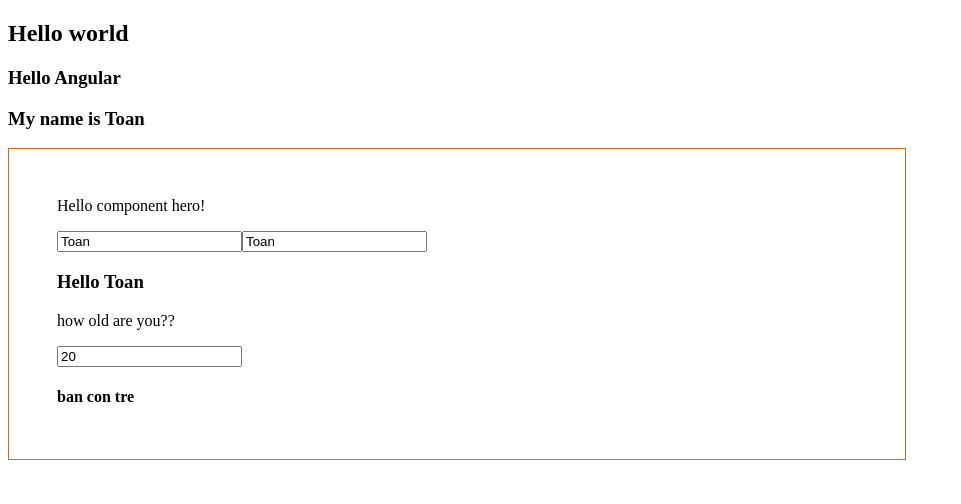
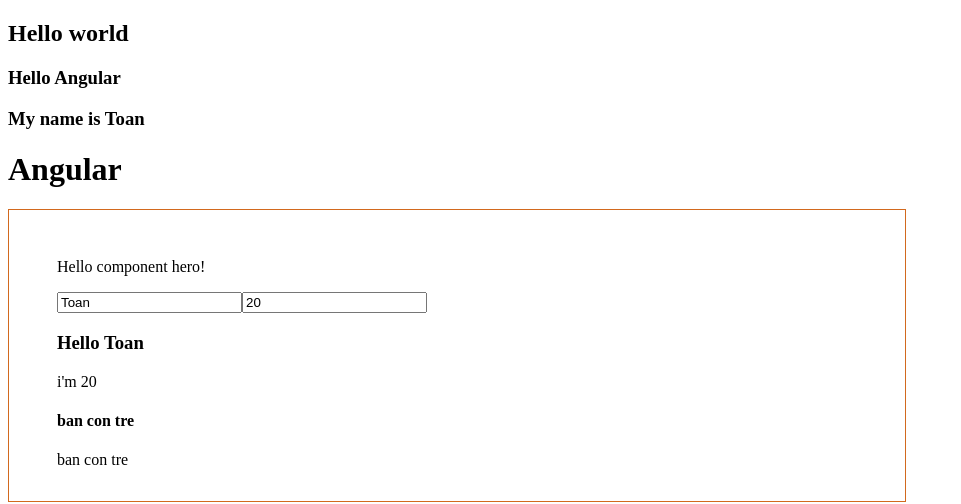
Before and after one commit to nhattoan009/Angular2021, an Angular app: page / in a window 1280 px wide. Shown: the top 504 px of the page, without its empty margins (0-961 px from the left). Built offline with nearby package versions, Linux system fonts and the light colour scheme.

Commit message:
ng-template

```diff
--- a/src/app/app.component.html
+++ b/src/app/app.component.html
@@ -2,4 +2,5 @@
 <h3>Hello Angular</h3>
 <h3>My name is Toan</h3>
 
+<h1>{{title}}</h1>
 <app-hero></app-hero>
--- a/src/app/hero/hero.component.html
+++ b/src/app/hero/hero.component.html
@@ -2,10 +2,20 @@
     <p>Hello component hero!</p>
 
     <input value="{{name}}" title="day la {{name}}">
-    <input [value]="name" [title]="'day la '+ name">
+    <input [(ngModel)]="age" [title]="'day la '+ age">
     <h3>Hello {{name}}</h3>
-    <p>how old are you??</p>
-    <input [value]="age">
-    <h4 *ngIf="age > 30">ban gia roi</h4>
-    <h4 *ngIf="age < 30">ban con tre</h4>
+    <p>i'm {{age}}</p>
+    <h4 *ngIf="age > 20">ban gia roi</h4>
+    <h4 *ngIf="age <= 20">ban con tre</h4>
+
+
+    <div *ngIf="age > 20; then gia; else tre">
+    </div>
+    <ng-template #tre>
+        ban con tre
+    </ng-template>
+    <ng-template #gia>
+        ban da gia
+    </ng-template>
+
 </div>
--- a/src/app/hero/hero.component.ts
+++ b/src/app/hero/hero.component.ts
@@ -13,5 +13,9 @@ export class HeroComponent implements OnInit {
 
   ngOnInit(): void {
   }
+  public reset(): void{
+    this.name = '';
+    console.log('click next');
+  }
 
 }
```
Also changed, not shown: src/app/app.module.ts (+4 -5 lines).
